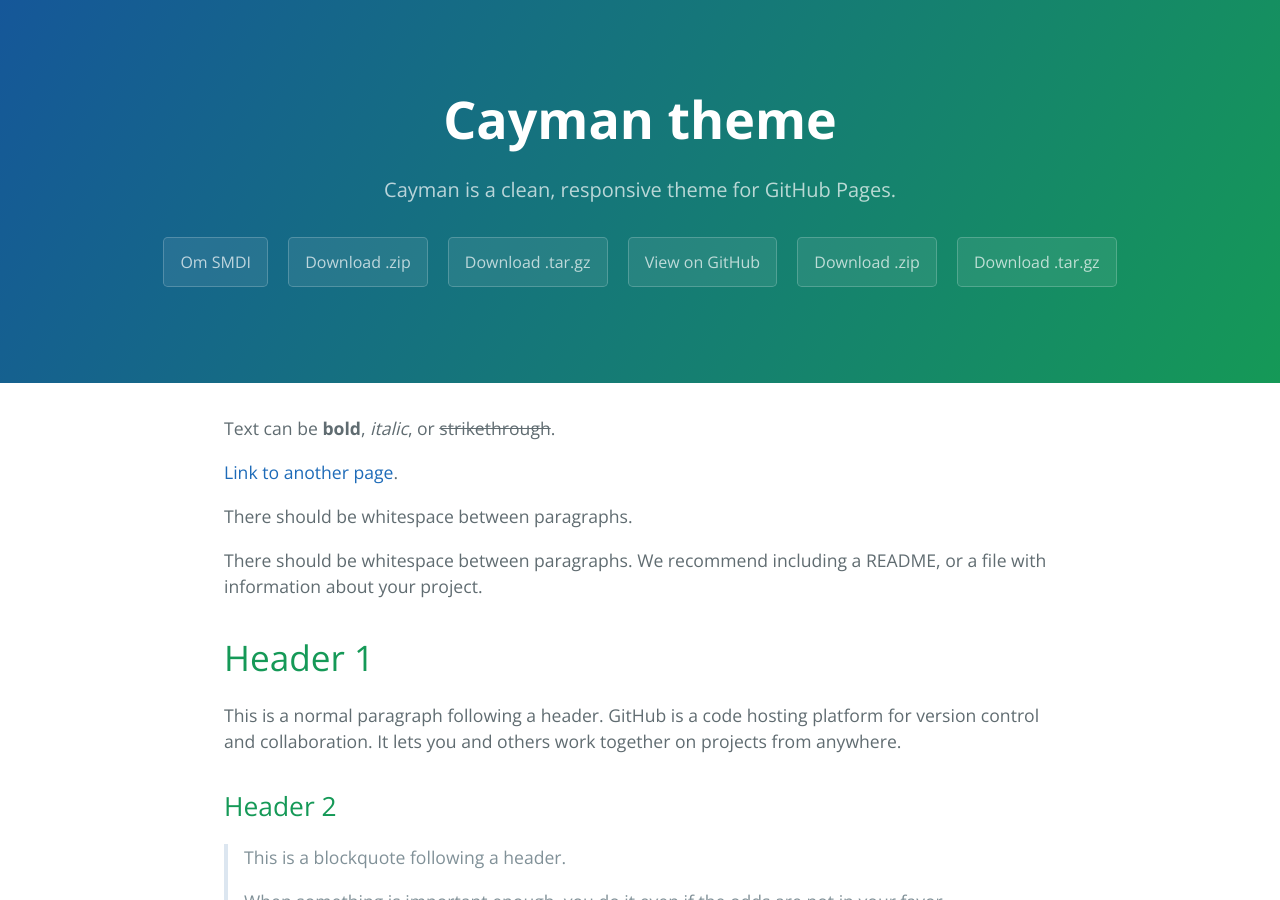
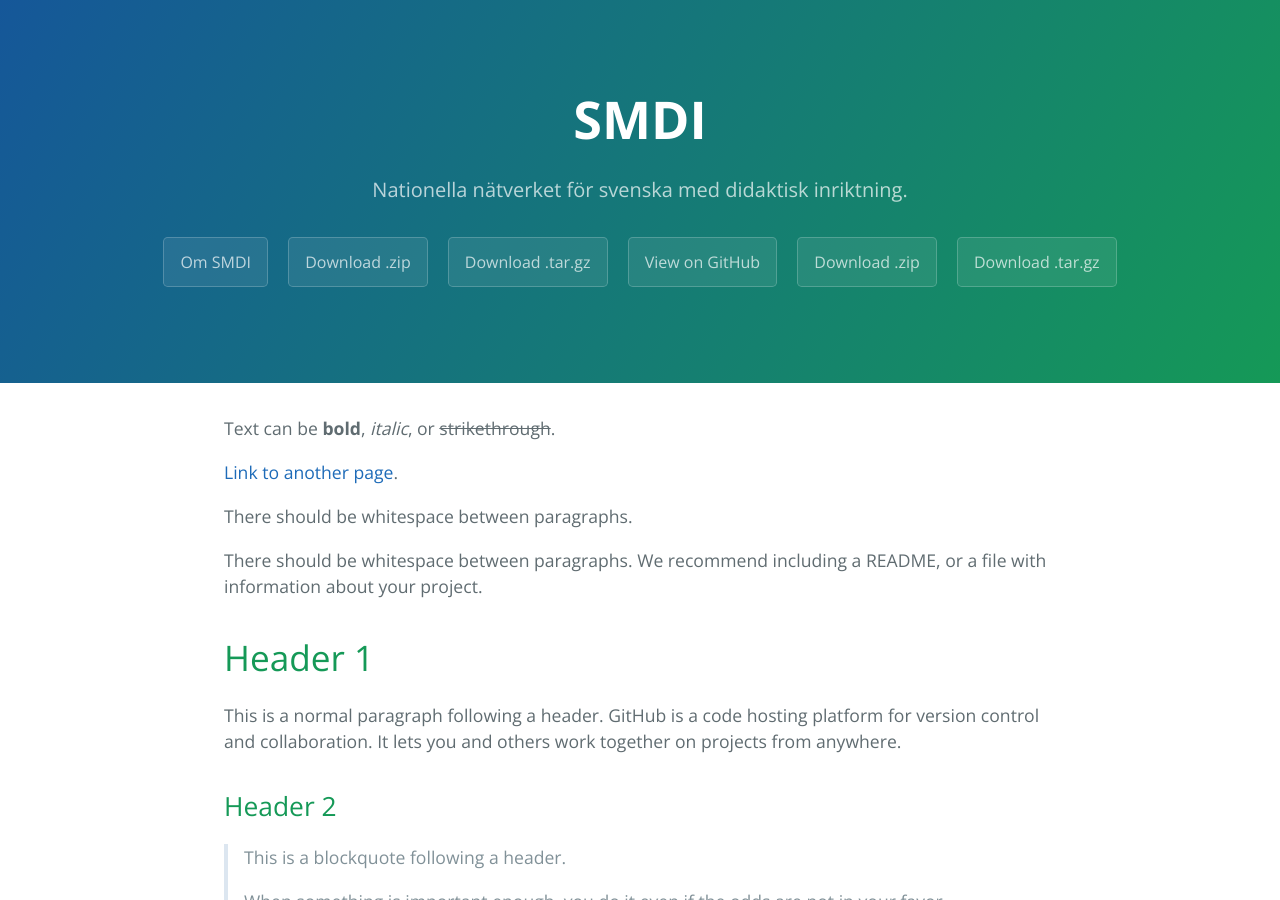
Before and after one commit to smdihemsida/smdihemsida.github.io, a Jekyll site: the page built from index.md, in a window 1280 px wide and 900 px high. Built offline with Jekyll 4.4.1, drawn with Linux system fonts in a browser that asks for light colours.

Commit message:
Fixade titeln

```diff
--- a/_config.yml
+++ b/_config.yml
@@ -1,5 +1,5 @@
-title: Cayman theme
-description: Cayman is a clean, responsive theme for GitHub Pages.
+title: SMDI
+description: Nationella nätverket för svenska med didaktisk inriktning.
 show_downloads: true
 google_analytics:
 theme: jekyll-theme-cayman
```
